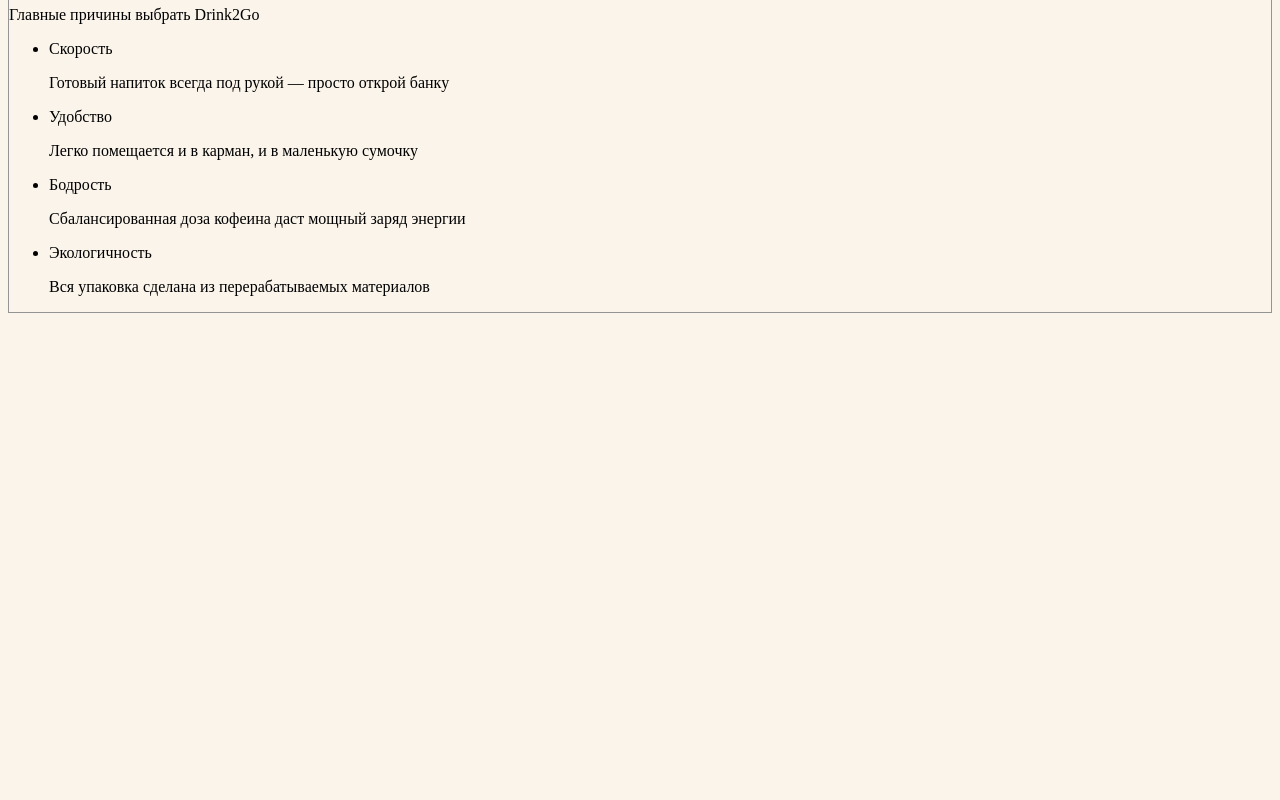
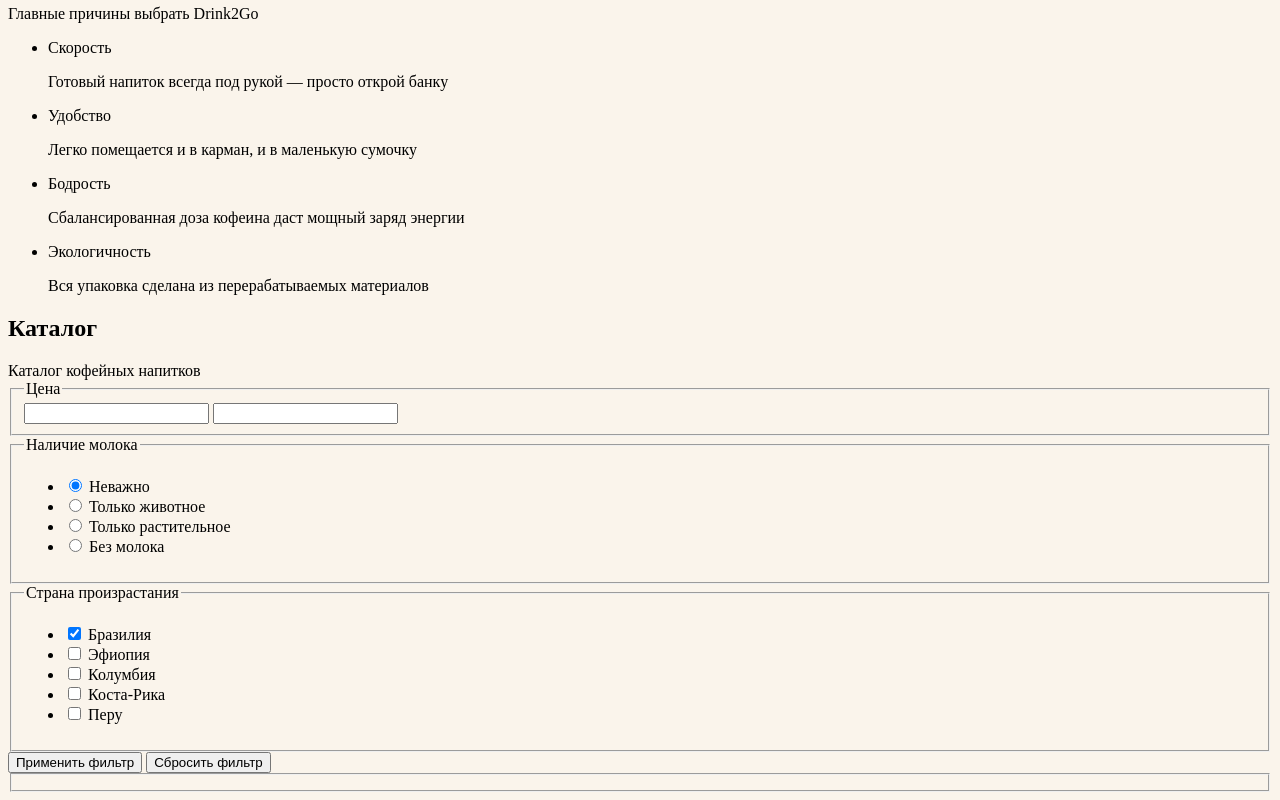
Before and after one commit to bazarovstas/drink2go, a website: page source/index.html in a window 1280 px wide. Shown: the part 1191-1991 px from the top of the page. Before the commit the page ends 1512 px from the top, so only its background shows below. Drawn offline with nearby package versions, Linux system fonts and the light colour scheme; files that its build step writes are made by us from their sources.

Commit message:
Добавлен HTML блока фильтрации в каталоге

```diff
--- a/source/index.html
+++ b/source/index.html
@@ -143,21 +143,24 @@
       <div class="advantages__wrapper">
         <h2 class="advantages__heading heading-sub">Преимущества</h2>
 
-        <span class="advantages__text">Главные причины выбрать Drink2Go</span>
+        <span class="advantages__promo-text">Главные причины выбрать Drink2Go</span>
 
         <ul class="advantages__list">
           <li class="advantages__item advantages__item--speed">
             <p class="advantages__item-title">Скорость</p>
             <p class="advantages__item-description">Готовый напиток всегда под рукой — просто открой банку</p>
           </li>
+
           <li class="advantages__item advantages__item--convenience">
             <p class="advantages__item-title">Удобство</p>
             <p class="advantages__item-description">Легко помещается и в карман, и в маленькую сумочку</p>
           </li>
+
           <li class="advantages__item advantages__item--vigor">
             <p class="advantages__item-title">Бодрость</p>
             <p class="advantages__item-description">Сбалансированная доза кофеина даст мощный заряд энергии</p>
           </li>
+
           <li class="advantages__item advantages__item--eco-friendly">
             <p class="advantages__item-title">Экологичность</p>
             <p class="advantages__item-description">Вся упаковка сделана из перерабатываемых материалов</p>
@@ -167,8 +170,117 @@
     </section>
 
 
-    <section>
+    <section class="catalog">
+      <div class="catalog__wrapper">
+        <h2 class="catalog__heading heading-sub">Каталог</h2>
 
+        <span class="catalog__text">Каталог кофейных напитков</span>
+
+        <section class="catalog-filter">
+          <form class="catalog-filter__form" action="https://echo.htmlacademy.ru/" method="get">
+            <fieldset class="catalog-filter__group">
+              <legend class="catalog-filter__title">Цена</legend>
+              <div class="catalog-filter__range">
+                <div class="catalog-filter__range-scale">
+                  <!-- noUiSlider -->
+                </div>
+              </div>
+              <input class="catalog-filter__range-min" type="text">
+              <input class="catalog-filter__range-max" type="text">
+            </fieldset>
+
+            <fieldset class="catalog-filter__group">
+              <legend class="catalog-filter__title">Наличие молока</legend>
+              <ul class="catalog-filter__radiobutton-list">
+                <li class="catalog-filter__radiobutton-item">
+                  <input class="catalog-filter__radiobutton-custom" type="radio" name="radiobutton-milk-availability" value="no-matter-milk" id="no-matter-milk" checked>
+                  <label class="catalog-filter__radiobutton-field" for="no-matter-milk">
+                    Неважно
+                  </label>
+                </li>
+
+                <li class="catalog-filter__radiobutton-item">
+                  <input class="catalog-filter__radiobutton-custom" type="radio" name="radiobutton-milk-availability" value="only-animal-milk" id="only-animal-milk">
+                  <label class="catalog-filter__radiobutton-field" for="only-animal-milk">
+                    Только животное
+                  </label>
+                </li>
+
+                <li class="catalog-filter__radiobutton-item">
+                  <input class="catalog-filter__radiobutton-custom" type="radio" name="radiobutton-milk-availability" value="only-vegetable-milk" id="only-vegetable-milk">
+                  <label class="catalog-filter__radiobutton-field" for="only-vegetable-milk">
+                    Только растительное
+                  </label>
+                </li>
+
+                <li class="catalog-filter__radiobutton-item">
+                  <input class="catalog-filter__radiobutton-custom" type="radio" name="radiobutton-milk-availability" value="without-milk" id="without-milk">
+                  <label class="catalog-filter__radiobutton-field" for="without-milk">
+                    Без молока
+                  </label>
+                </li>
+              </ul>
+            </fieldset>
+
+            <fieldset class="catalog-filter__group">
+              <legend class="catalog-filter__title">Страна произрастания</legend>
+              <ul class="catalog-filter__checkbox-list">
+                <li class="catalog-filter__checkbox-item">
+                  <input class="catalog-filter__checkbox-custom" type="checkbox"  name="checkbox-origin-country-brazil" value="country-brazil" id="country-brazil" checked>
+                  <label class="catalog-filter__checkbox-field" for="country-brazil">
+                    Бразилия
+                  </label>
+                </li>
+
+                <li class="catalog-filter__checkbox-item">
+                  <input class="catalog-filter__checkbox-custom" type="checkbox"  name="checkbox-origin-country-ethiopia" value="country-ethiopia" id="country-ethiopia">
+                  <label class="catalog-filter__checkbox-field" for="country-ethiopia">
+                    Эфиопия
+                  </label>
+                </li>
+
+                <li class="catalog-filter__checkbox-item">
+                  <input class="catalog-filter__checkbox-custom" type="checkbox"  name="checkbox-origin-country-colombia" value="country-colombia" id="country-colombia">
+                  <label class="catalog-filter__checkbox-field" for="country-colombia">
+                    Колумбия
+                  </label>
+                </li>
+
+                <li class="catalog-filter__checkbox-item">
+                  <input class="catalog-filter__checkbox-custom" type="checkbox"  name="checkbox-origin-country-costa-rica" value="country-costa-rica" id="country-costa-rica">
+                  <label class="catalog-filter__checkbox-field" for="country-costa-rica">
+                    Коста-Рика
+                  </label>
+                </li>
+
+                <li class="catalog-filter__checkbox-item">
+                  <input class="catalog-filter__checkbox-custom" type="checkbox"  name="checkbox-origin-country-peru" value="country-peru" id="country-peru">
+                  <label class="catalog-filter__checkbox-field" for="country-peru">
+                    Перу
+                  </label>
+                </li>
+              </ul>
+            </fieldset>
+
+            <div class="catalog-filter__group">
+              <button class="catalog-filter__button" type="submit">Применить фильтр</button>
+              <button class="catalog-filter__button catalog-filter__button--second" type="reset">Сбросить фильтр</button>
+            </div>
+          </form>
+        </section>
+
+
+        <div class="catalog-sorting">
+          <fieldset class=""></fieldset>
+        </div>
+
+        <section>
+
+        </section>
+
+
+
+      </div>
     </section>
 
 
--- a/source/sass/style.scss
+++ b/source/sass/style.scss
@@ -2,5 +2,4 @@
 
 body {
   background-color: rgb(250, 244, 235);
-  border: 1px solid #949494;
 }
```
